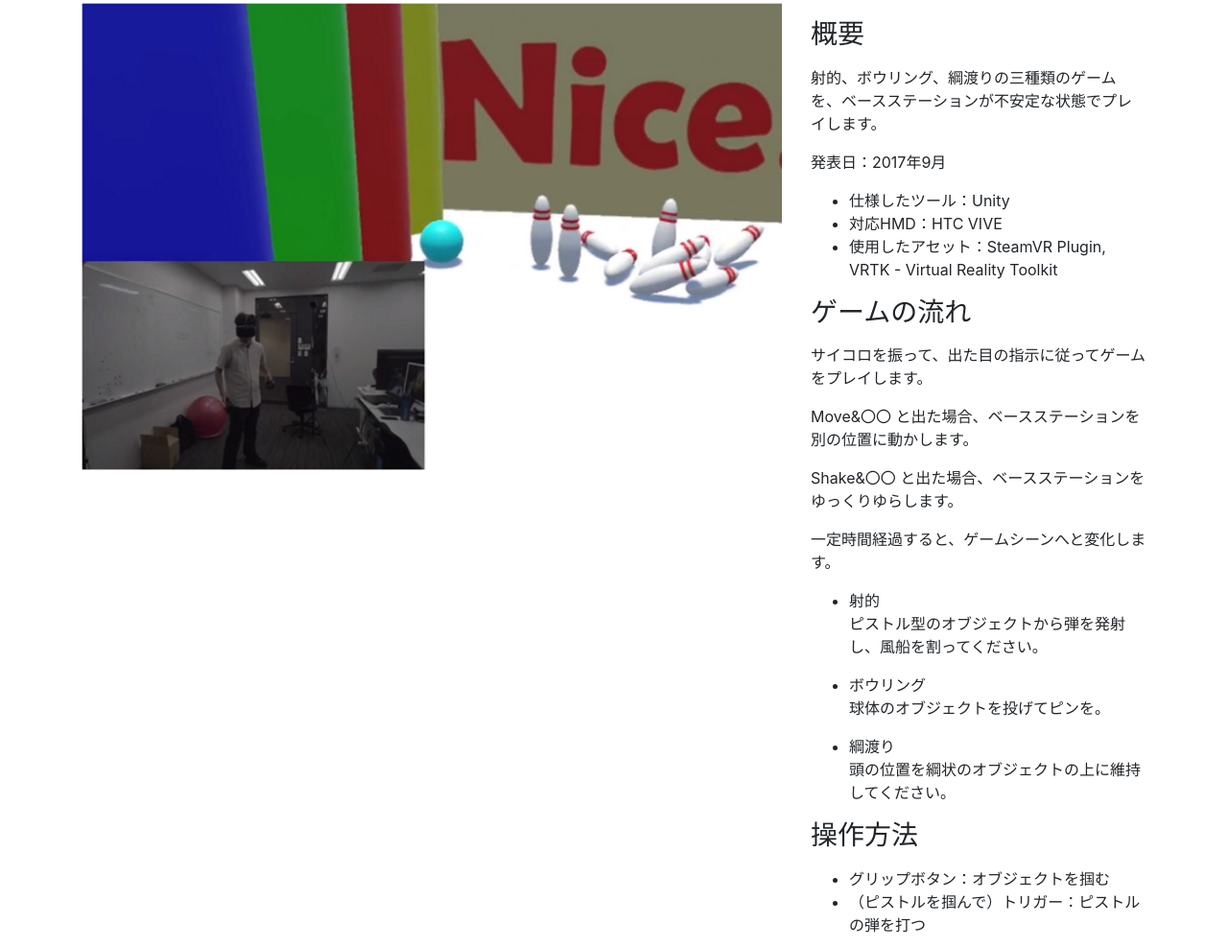
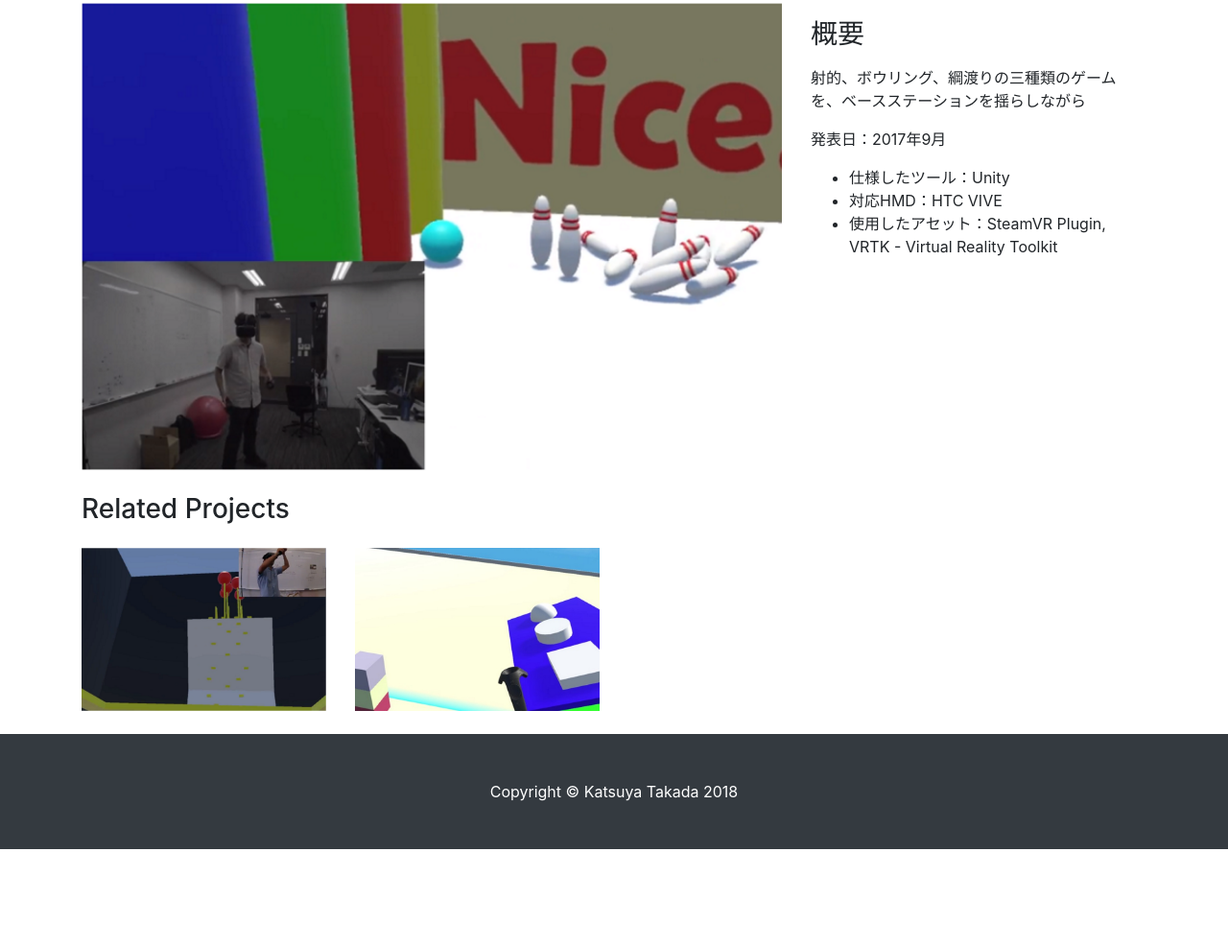
Before and after one commit to syoya00/syoya00.github.io, a website: page VRYoiGame.html in a window 1280 px wide. Shown: the part 213-1200 px from the top of the page at 96% size. After the commit the page ends 1098 px from the top, so only its background shows below. Drawn offline with Linux system fonts and the light colour scheme.

Commit message:
VR関連の文章を短くした

```diff
--- a/VRYoiGame.html
+++ b/VRYoiGame.html
@@ -60,7 +60,7 @@
 
         <div class="col-md-4">
           <h3 class="my-3">概要</h3>
-          <p>射的、ボウリング、綱渡りの三種類のゲームを、ベースステーションが不安定な状態でプレイします。</p>
+          <p>射的、ボウリング、綱渡りの三種類のゲームを、ベースステーションを揺らしながら</p>
           <pサイコロを振って出た目の指示に従ってプレイを進行してください。</p>
           <p遊ぶためにはSteamVR対応のHMD(HTC VIVEなど)とコントローラー2つが必要です。</p>
           <p>発表日：2017年9月</p>
@@ -68,24 +68,6 @@
             <li>仕様したツール：Unity</li>
             <li>対応HMD：HTC VIVE</li>
             <li>使用したアセット：SteamVR Plugin, VRTK - Virtual Reality Toolkit</li>
-          </ul>
-          <h3 class="my-3">ゲームの流れ</h3>
-          <p>サイコロを振って、出た目の指示に従ってゲームをプレイします。</p>
-          <p>Move&〇〇 と出た場合、ベースステーションを別の位置に動かします。</p>
-          <p>Shake&〇〇 と出た場合、ベースステーションをゆっくりゆらします。</p>
-          <p>一定時間経過すると、ゲームシーンへと変化します。</p>
-          <ul>
-            <li>射的</li>
-            <p>ピストル型のオブジェクトから弾を発射し、風船を割ってください。</p>
-            <li>ボウリング</li>
-            <p>球体のオブジェクトを投げてピンを。</p>
-            <li>綱渡り</li>
-            <p>頭の位置を綱状のオブジェクトの上に維持してください。</p>
-          </ul>
-          <h3 class="my-3">操作方法</h3>
-          <ul>
-            <li>グリップボタン：オブジェクトを掴む</li>
-            <li>（ピストルを掴んで）トリガー：ピストルの弾を打つ</li>
           </ul>
         </div>
 
```
Also changed, not shown: VRAthletic.html (+0 -5 lines), VRcraft.html (+0 -7 lines).
